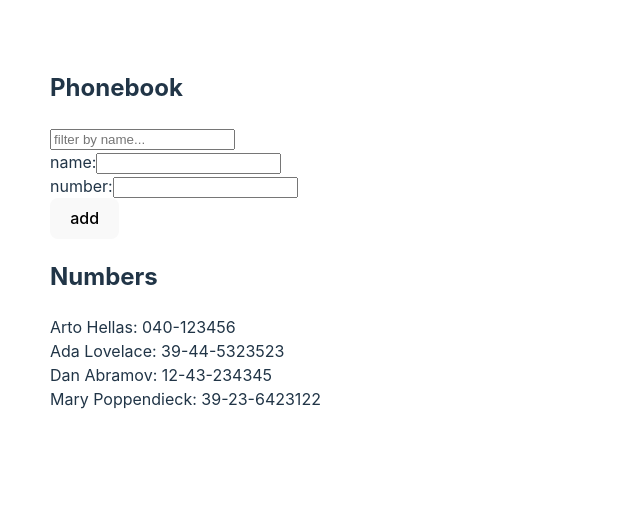
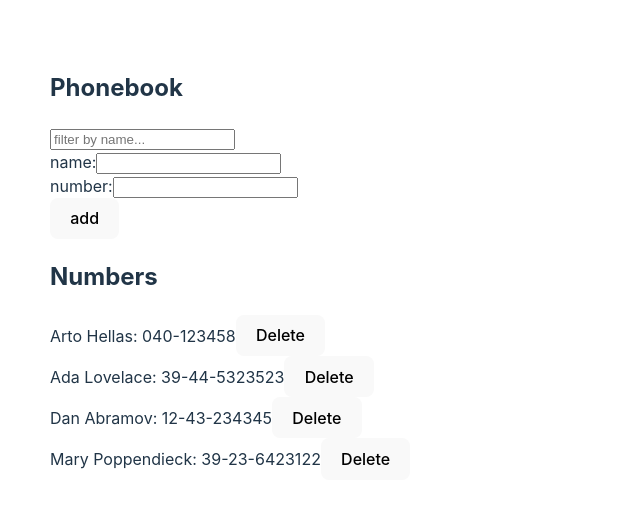
Before and after one commit to n8sb/full-stack-open-exercises, a React (Vite) app: page / in a window 1280 px wide. Shown: the top 508 px of the page, without its empty margins (0-640 px from the left). Built offline with nearby package versions, Linux system fonts and the light colour scheme; data requests are answered from the project's data file.

Commit message:
exercise additions

```diff
--- a/db.json
+++ b/db.json
@@ -2,7 +2,7 @@
   "persons": [
     {
       "name": "Arto Hellas",
-      "number": "040-123456",
+      "number": "040-123458",
       "id": "1"
     },
     {
--- a/src/App.jsx
+++ b/src/App.jsx
@@ -2,6 +2,7 @@ import { useEffect, useState } from 'react';
 import { Persons } from './components/Persons';
 import { Filter } from './components/Filter';
 import axios from 'axios';
+import personUtils from './services/persons';
 
 const App = () => {
   const [persons, setPersons] = useState([]);
@@ -10,9 +11,9 @@ const App = () => {
   const [filter, setFilter] = useState('');
 
   useEffect(() => {
-    axios
-      .get('http://localhost:3001/persons')
-      .then(({ data }) => setPersons(data));
+    personUtils
+      .getAllPersons()
+      .then((initialPersons) => setPersons(initialPersons));
   }, []);
 
   const filteredPersons = persons.filter((person) =>
@@ -21,21 +22,43 @@ const App = () => {
 
   const handleAddPerson = (event) => {
     event.preventDefault();
-    const personExists = persons.some(
+    const existingPerson = persons.find(
       (person) => person.name.toLowerCase() === newName.toLowerCase()
     );
-
-    if (personExists) {
-      alert(`${newName} is already in the phonebook.`);
-      return;
-    }
 
     const newPerson = {
       name: newName,
       number: newNumber,
-      id: Math.floor(Math.random() * 100000),
     };
-    setPersons([...persons, newPerson]);
+
+    if (existingPerson) {
+      if (
+        window.confirm(
+          `${newName} is already in the phonebook. Do you want to update their number?`
+        )
+      ) {
+        personUtils
+          .updatePerson(existingPerson.id, newPerson)
+          .then((updatedPerson) => {
+            setPersons(
+              persons.map((person) =>
+                person.id === updatedPerson.id ? updatedPerson : person
+              )
+            );
+          });
+      }
+      return;
+    }
+
+    axios
+      .post('http://localhost:3001/persons', newPerson)
+      .then((response) => {
+        setPersons([...persons, response.data]);
+      })
+      .catch((error) => {
+        console.error('Error:', error);
+      });
+
     setNewName('');
     setNewNumber('');
   };
@@ -67,7 +90,10 @@ const App = () => {
         </div>
       </form>
       <h2>Numbers</h2>
-      <Persons persons={filteredPersons} />
+      <Persons
+        persons={filteredPersons}
+        setPersons={setPersons}
+      />
     </div>
   );
 };
--- a/src/components/Persons.jsx
+++ b/src/components/Persons.jsx
@@ -1,9 +1,22 @@
-export const Persons = ({ persons }) => {
+import personUtils from '../services/persons';
+
+export const Persons = ({ persons, setPersons }) => {
+  const handleDeletePerson = (id) => {
+    const person = persons.find((p) => p.id === id);
+
+    if (window.confirm(`Delete ${person.name}?`)) {
+      personUtils.deletePerson(id).then(() => {
+        setPersons(persons.filter((p) => p.id !== id));
+      });
+    }
+  };
+
   return (
     <>
-      {persons.map((person) => (
-        <div key={person.id}>
-          {person.name}: {person.number}
+      {persons.map(({ id, name, number }) => (
+        <div key={id}>
+          {name}: {number}
+          <button onClick={() => handleDeletePerson(id)}>Delete</button>
         </div>
       ))}
     </>
--- /dev/null
+++ b/src/services/persons.js
@@ -0,0 +1,29 @@
+import axios from 'axios';
+const baseURL = 'http://localhost:3001/persons';
+
+const getAllPersons = () => {
+  const request = axios.get(baseURL);
+  return request.then((response) => response.data);
+};
+
+const createPerson = (newPerson) => {
+  const request = axios.post(baseURL, newPerson);
+  return request.then((response) => response.data);
+};
+
+const updatePerson = (id, updatedPerson) => {
+  const request = axios.put(`${baseURL}/${id}`, updatedPerson);
+  return request.then((response) => response.data);
+};
+
+const deletePerson = (id) => {
+  const request = axios.delete(`${baseURL}/${id}`);
+  return request.then((response) => console.log(response.data));
+};
+
+export default {
+  getAllPersons,
+  createPerson,
+  updatePerson,
+  deletePerson,
+};
```
